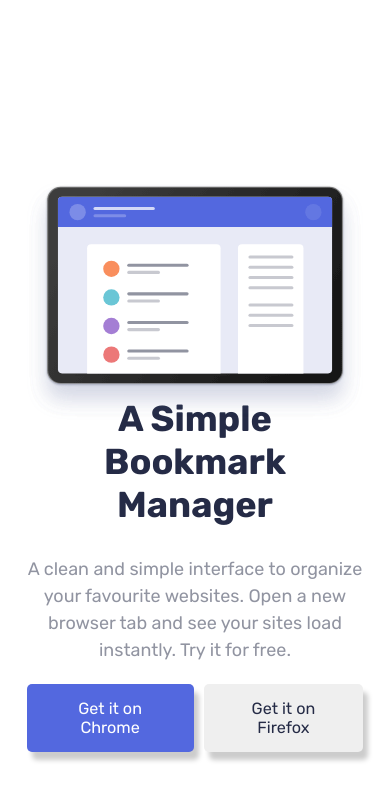
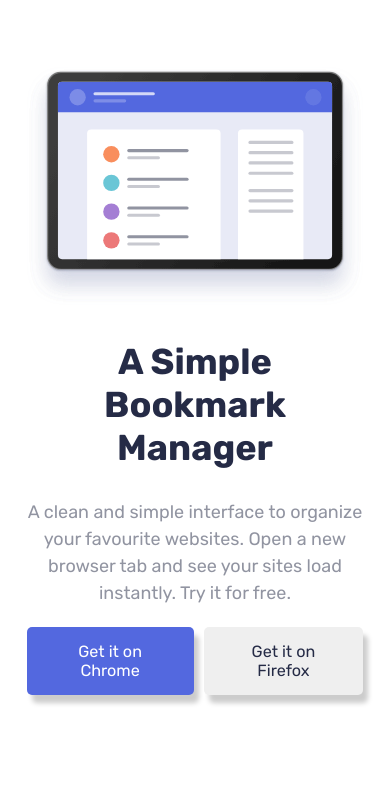
Before and after one commit to omotayobolu/bookmark-landing-page, a plain HTML site: page index.html in a window 390 px wide. Shown: the part 57-844 px from the top of the page. Drawn offline with nearby package versions, Linux system fonts and the light colour scheme.

Commit message:
Some changes

```diff
--- a/script.js
+++ b/script.js
@@ -14,7 +14,6 @@ toggle.addEventListener("click", () => {
 function openModal() {
   modal.style.display = "block";
 }
-
 function closeModal() {
   modal.style.display = "none";
 }
--- a/styles.css
+++ b/styles.css
@@ -469,6 +469,17 @@ a {
   position: relative;
   height: 100vh;
   background-color: var(--very-dark-blue);
+  animation: modalopen 1s;
+}
+
+@keyframes modalopen {
+  from {
+    opacity: 0;
+  }
+
+  to {
+    opacity: 1;
+  }
 }
 
 .modal-body .navbar-nav {
@@ -539,14 +550,17 @@ a {
 
   .bookmark-content {
     text-align: center;
-    margin-top: 15rem;
+    grid-row: 2;
+    order: 2;
+  }
+
+  .bookmark-img {
+    grid-row: 1;
+    order: 1;
   }
 
   .bookmark-content h1 {
     font-size: 2rem;
-  }
-  .bookmark-img {
-    margin-top: -30rem;
   }
 
   .btn-bookmark {
```
